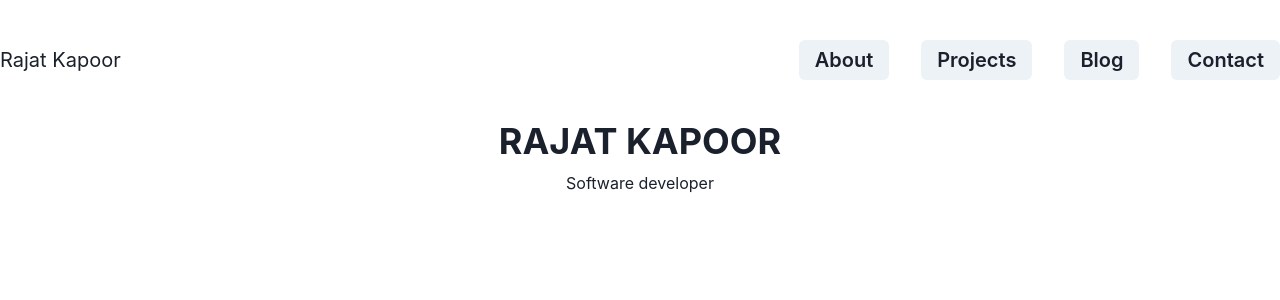
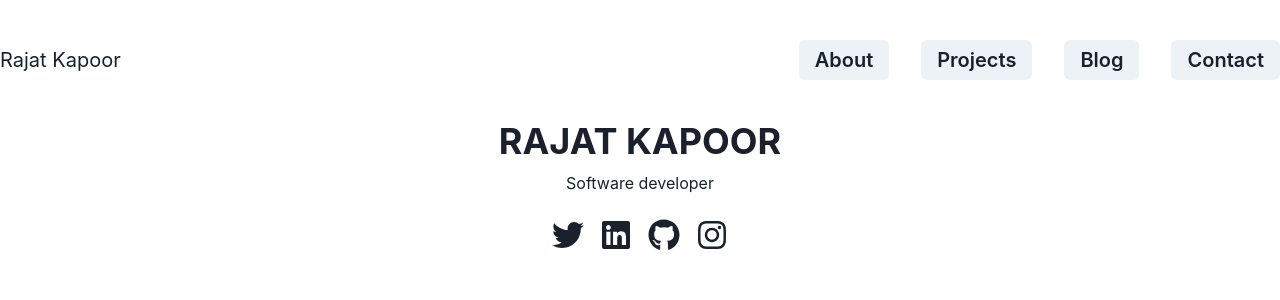
Before and after one commit to rajatkapoor/next.rajatkapoor.me, a Next.js app: page / in a window 1280 px wide. Shown: the top 300 px of the page. Built offline with nearby package versions, Linux system fonts and the light colour scheme.

Commit message:
Added social icon links

```diff
--- a/components/Hero.jsx
+++ b/components/Hero.jsx
@@ -1,11 +1,13 @@
 import { Flex, Text, Heading, VStack } from "@chakra-ui/react";
 import React from "react";
+import SocialLinks from "./SocialLinks";
 
 const Hero = () => {
   return (
     <VStack>
       <Heading textTransform={"uppercase"}>Rajat Kapoor</Heading>
       <Text>Software developer</Text>
+      <SocialLinks />
     </VStack>
   );
 };
--- /dev/null
+++ b/components/SocialLinks.jsx
@@ -0,0 +1,29 @@
+import { HStack, Icon, Link } from "@chakra-ui/react";
+import { FaTwitter, FaLinkedin, FaInstagram, FaGithub } from "react-icons/fa";
+import React from "react";
+
+const LINKS = {
+  twitter: "https://twitter.com/therajatkapoor",
+  linkedin: "https://linkedin.com/in/rajat100493",
+  github: "https://github.com/rajatkapoor",
+  instagram: "https://www.instagram.com/rajat100493/?hl=en",
+};
+
+const SocialLink = ({ url, icon }) => (
+  <Link href={url}>
+    <Icon as={icon} w={8} h={8} />
+  </Link>
+);
+
+const SocialLinks = () => {
+  return (
+    <HStack spacing={4} padding={4}>
+      <SocialLink url={LINKS.twitter} icon={FaTwitter} />
+      <SocialLink url={LINKS.linkedin} icon={FaLinkedin} />
+      <SocialLink url={LINKS.github} icon={FaGithub} />
+      <SocialLink url={LINKS.instagram} icon={FaInstagram} />
+    </HStack>
+  );
+};
+
+export default SocialLinks;
--- a/package.json
+++ b/package.json
@@ -14,7 +14,8 @@
     "framer-motion": "^4",
     "next": "10.2.0",
     "react": "17.0.2",
-    "react-dom": "17.0.2"
+    "react-dom": "17.0.2",
+    "react-icons": "^4.2.0"
   },
   "devDependencies": {
     "eslint": "^7.26.0",
```
Also changed, not shown: 1 other file (tests, documents, lock files or other folders).
